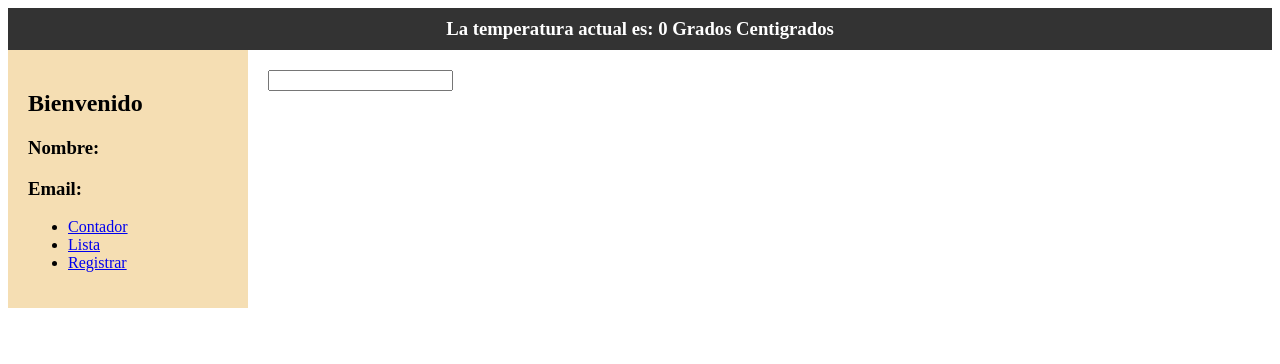
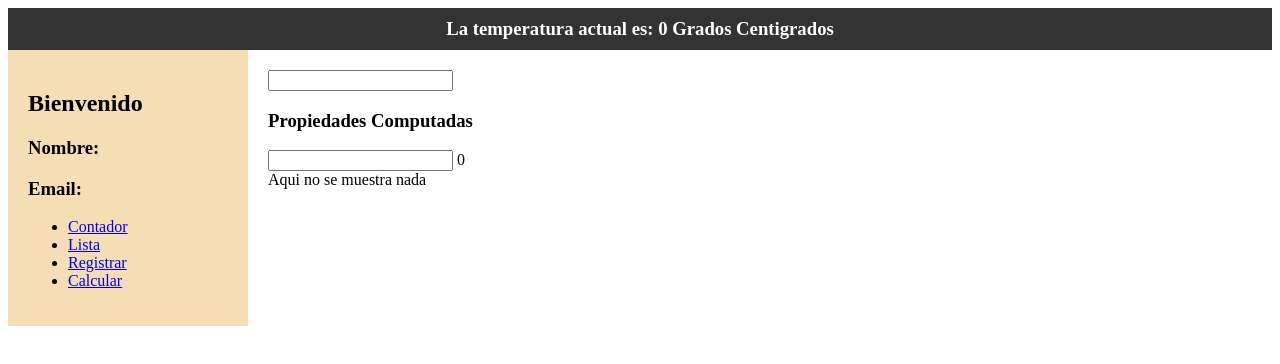
Before and after one commit to NicoG3/Proyecto-Pro-Vue, a Vue app: page /calcular in a window 1280 px wide. Shown: the top 364 px of the page. Built offline with nearby package versions, Linux system fonts and the light colour scheme; no server answers.

Commit message:
Se agregan propiedades computadas y se ysa directrises como v-show y v-if .

```diff
--- a/src/components/ListaTSidebar.vue
+++ b/src/components/Sidebar-s.vue
@@ -4,15 +4,10 @@
   <h3>Nombre: {{ registrarStore.nombre }}</h3>
   <h3>Email: {{ registrarStore.email }}</h3>
   <ul>
-    <li>
-      <router-link to="/contador">Contador</router-link>
-    </li>
-    <li>
-      <router-link to="/lista-de-tareas">Lista</router-link>
-    </li>
-    <li>
-      <router-link to="/registrar">Registrar</router-link>
-    </li>
+    <li><router-link to="/contador">Contador</router-link></li>
+    <li><router-link to="/lista-de-tareas">Lista</router-link></li>
+    <li><router-link to="/registrar">Registrar</router-link></li>
+    <li><router-link to="/calcular">Calcular</router-link></li>
   </ul>
 
 
--- /dev/null
+++ b/src/modules/calcular/components/Resultado-Section.vue
@@ -0,0 +1,22 @@
+<template>
+  <div class="resultado">{{ props.resultado }}</div>
+
+
+</template>
+
+<script setup>
+  import { defineProps } from 'vue';
+  const props = defineProps(
+    [
+      'resultado'
+    ]
+  );
+</script>
+
+<style scoped>
+
+  .resultado{
+    background-color: aquamarine;
+  }
+
+</style>
--- /dev/null
+++ b/src/modules/calcular/views/Calcular-View.vue
@@ -0,0 +1,27 @@
+<template>
+  <h3>Propiedades Computadas</h3>
+  <input type="text" v-model="valor">
+  {{ valorCalculado }}
+  <ResultadoSection v-if="mostrarElemento" :resultado="valorCalculado"></ResultadoSection>
+  <div v-else-if="isNaN(valor)">debe ser un numero</div>
+  <div v-else>Aqui no se muestra nada</div>
+</template>
+
+<script setup>
+  import { ref, computed } from 'vue';
+  import ResultadoSection from '../components/Resultado-Section.vue';
+  const valor = ref('');
+
+  const valorCalculado = computed(() => {
+    return valor.value *3;
+  });
+
+  const mostrarElemento = computed (() =>{
+    return valor.value > 10;
+  });
+
+</script>
+
+<style scoped>
+
+</style>
--- a/src/router/index.js
+++ b/src/router/index.js
@@ -23,6 +23,11 @@
       path: '/registrar',
       name: 'registrar',
       component: () => import('../modules/registro/views/RegistrarView.vue')
+    },
+    {
+      path: '/calcular',
+      name: 'calcular',
+      component: () => import('../modules/calcular/views/Calcular-View.vue')
     }
   ]
 })
--- a/src/views/MainView.vue
+++ b/src/views/MainView.vue
@@ -12,7 +12,7 @@
 </template>
 
 <script setup>
-  import Sidebar from '../components/ListaTSidebar.vue';
+  import Sidebar from '../components/Sidebar-s.vue';
   import Header from '../components/Header-er.vue';
   import { ref } from 'vue';
   const texto = ref('');
```
